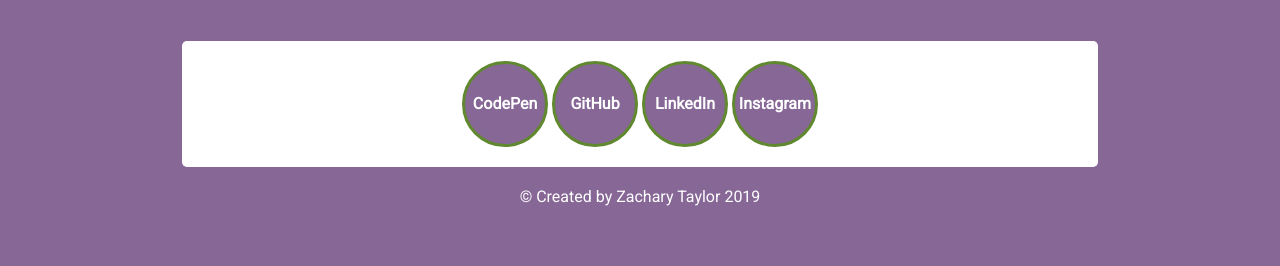
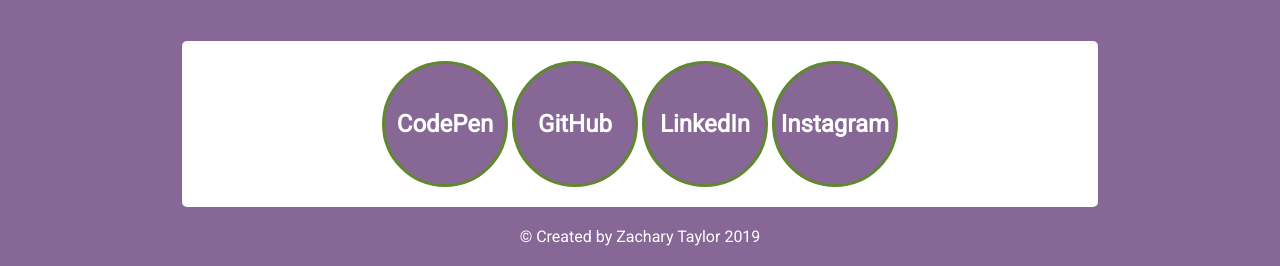
Before and after one commit to thezacharytaylor/dontskipnine.github.io, a plain HTML site: page index.html in a window 1280 px wide. Shown: the part 1776-2042 px from the top of the page. Before the commit the page ends 2002 px from the top, so only its background shows below. Drawn offline with Linux system fonts and the light colour scheme.

Commit message:
Font-Size Update
Further update font-sizes. They were comfortable on desktop, want them less so and more comfortable on mobile. I'll go back and dial 'em down on desktop w/ a media query. Mobile first.

```diff
--- a/style.css
+++ b/style.css
@@ -23,7 +23,7 @@ nav {
 nav ul li {
   display: inline-block;
   margin: 25px 45px 15px 5px;
-  font-size: 1em;
+  font-size: 1.5em;
 }
 
 nav ul li a {
@@ -119,10 +119,10 @@ h1 {
   border: 3px solid #60882F;
   border-radius: 100%;
   background-color: #866796;
-  height: 80px;
-  width: 80px;
-  line-height: 80px;
-  font-size: 1em;
+  height: 5em;
+  width: 5em;
+  line-height: 5em;
+  font-size: 1.5em;
 }
 
 #links a {
```
